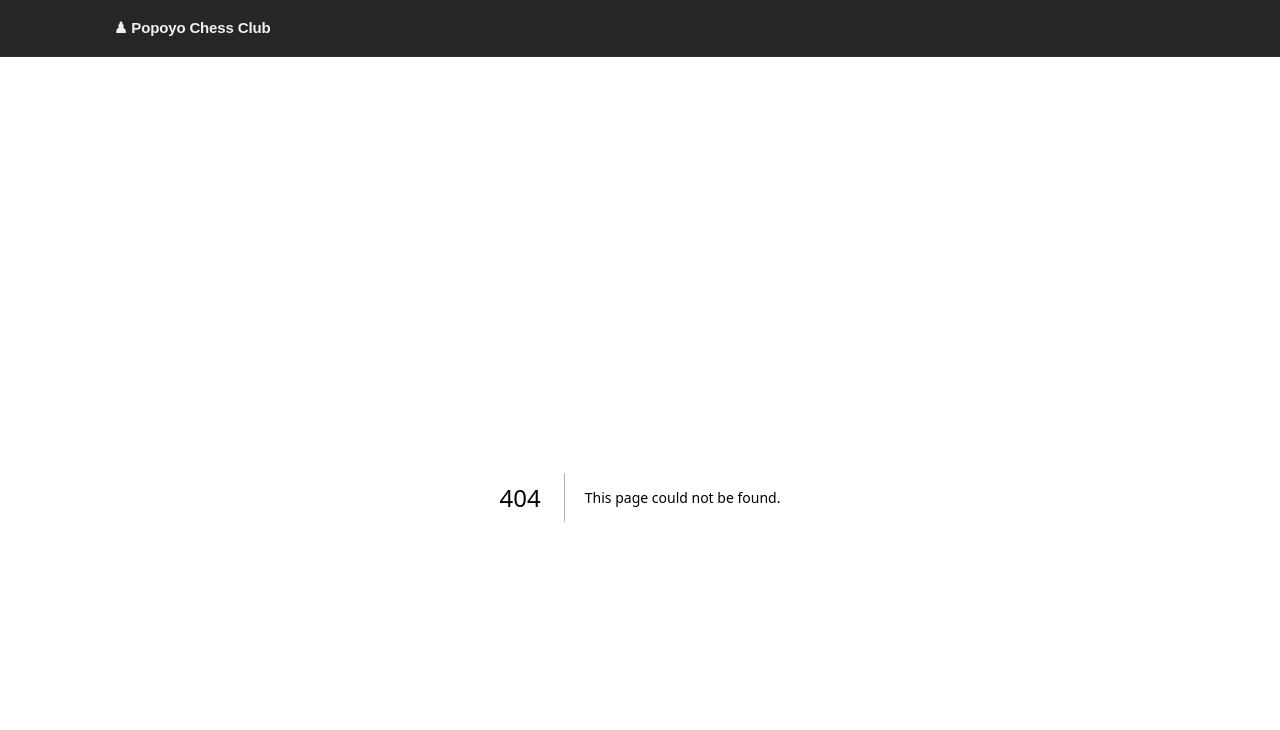
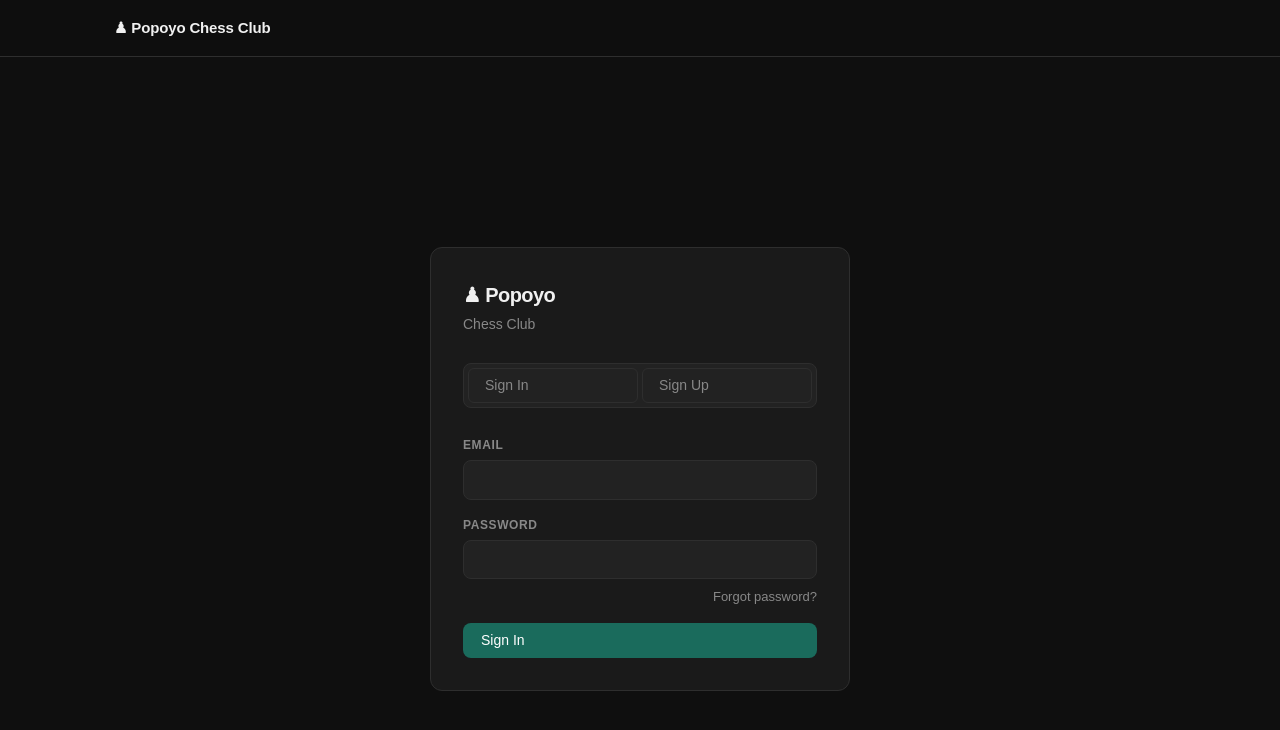
Before and after one commit to masonomara/popoyo-chess-club-beta, a Next.js app: page /readyforspanking in a window 1280 px wide. Before the commit this address had no page. Shown: the top 730 px of the page. Built offline with nearby package versions, Linux system fonts and the light colour scheme; a web font is replaced by a local one.

Commit message:
changed anteup to ready for spanking

```diff
--- a/app/components/ForgotPasswordForm.tsx
+++ b/app/components/ForgotPasswordForm.tsx
@@ -20,7 +20,7 @@ export default function ForgotPasswordForm({ invalidLink }: { invalidLink: boole
         <div className={styles.successCard}>
           <p className={styles.successText}>Check your inbox — we sent a reset link.</p>
         </div>
-        <Link href="/anteup" className={styles.backLink}>
+        <Link href="/readyforspanking" className={styles.backLink}>
           Back to sign in
         </Link>
       </div>
@@ -57,7 +57,7 @@ export default function ForgotPasswordForm({ invalidLink }: { invalidLink: boole
       <button type="submit" disabled={pending}>
         {pending ? 'Sending…' : 'Send Reset Link'}
       </button>
-      <Link href="/anteup" className={styles.backLink}>
+      <Link href="/readyforspanking" className={styles.backLink}>
         Back to sign in
       </Link>
     </form>
--- a/app/anteup/AnteupForms.tsx
+++ b/app/readyforspanking/ReadyForSpankingForms.tsx
@@ -3,7 +3,7 @@
 import Link from 'next/link'
 import { useState, useActionState } from 'react'
 import { signIn, signUp, type AuthState } from '@/app/actions/auth'
-import styles from './AnteupForms.module.css'
+import styles from './ReadyForSpankingForms.module.css'
 
 function SignInForm() {
   const [state, action, pending] = useActionState<AuthState, FormData>(signIn, null)
@@ -97,7 +97,7 @@ function SignUpForm() {
   )
 }
 
-export default function AnteupForms() {
+export default function ReadyForSpankingForms() {
   const [tab, setTab] = useState<'signin' | 'signup'>('signin')
 
   return (
--- a/app/anteup/page.tsx
+++ b/app/readyforspanking/page.tsx
@@ -1,19 +1,19 @@
-import type { Metadata } from 'next'
-import AnteupForms from './AnteupForms'
-import styles from './page.module.css'
+import type { Metadata } from "next";
+import ReadyForSpankingForms from "./ReadyForSpankingForms";
+import styles from "./page.module.css";
 
 export const metadata: Metadata = {
   robots: { index: false, follow: false },
-}
+};
 
-export default function AnteupPage() {
+export default function ReadyForSpankingPage() {
   return (
     <div className={styles.wrap}>
       <div className={styles.card}>
         <p className={styles.logo}>♟ Popoyo</p>
         <p className={styles.tagline}>Chess Club</p>
-        <AnteupForms />
+        <ReadyForSpankingForms />
       </div>
     </div>
-  )
+  );
 }
```
Also changed, not shown: app/readyforspanking/ReadyForSpankingForms.module.css (renamed from app/anteup/AnteupForms.module.css), app/readyforspanking/page.module.css (renamed from app/anteup/page.module.css), 2 other files (tests, documents, lock files or other folders).
